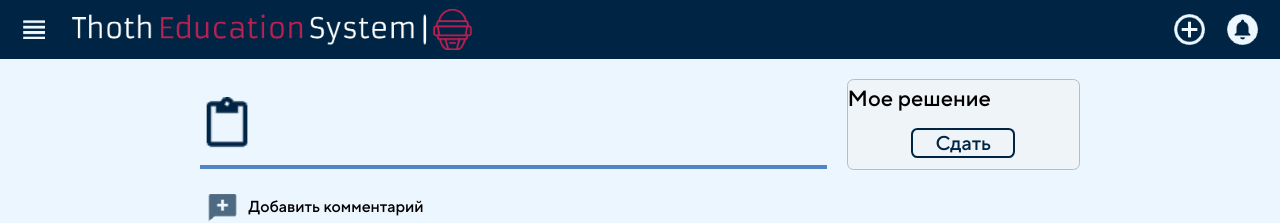
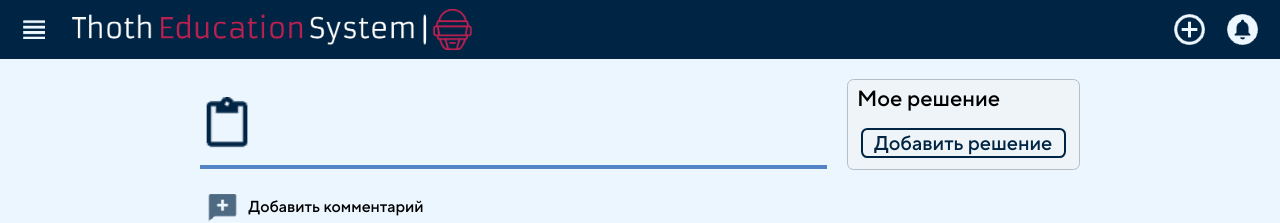
Before and after one commit to Sawtooth04/TES, a React (Create React App) app in the folder frontend/: page /room/1/task/1 in a window 1280 px wide. Shown: the top 223 px of the page. Built offline with nearby package versions, Linux system fonts and the light colour scheme; no server answers.

Commit message:
Linked JSZip library to front-end. Improved room task controls solution component. Added the ability to load solution to the server.

```diff
--- a/frontend/public/style.css
+++ b/frontend/public/style.css
@@ -1163,24 +1163,25 @@
 }
 .room-task__controls .room-task__controls__solution .room-task__controls__solution__header {
   display: flex;
-  width: 100%;
+  width: 92%;
   padding: 2.16% 4.32%;
 }
 .room-task__controls .room-task__controls__solution .room-task__controls__solution__header .room-task__controls__solution__header__title {
-  flex-grow: 1;
   margin: 0;
-  text-align: start;
   font-family: "TTNormsPro SemiBold", "sans-serif";
   font-size: 22px;
   white-space: nowrap;
+}
+.room-task__controls .room-task__controls__solution .room-task__controls__solution__files > input {
+  display: none;
 }
 .room-task__controls .room-task__controls__solution .room-task__controls__solution__submit-button {
   display: flex;
   align-items: center;
   justify-content: center;
-  width: 45%;
   height: 3.7vh;
   margin: 1.38vh 0;
+  padding: 5%;
   outline: none;
   border: #002544 0.2vw solid;
   border-radius: 0.5vw;
@@ -1189,6 +1190,7 @@
   transition: color 200ms ease-out, background-color 200ms ease-out;
   font-size: 20px;
   font-family: "TTNormsPro SemiBold", "sans-serif";
+  white-space: nowrap;
 }
 .room-task__controls .room-task__controls__solution .room-task__controls__solution__submit-button:hover {
   background-color: #002544;
--- a/frontend/src/components/RoomTask/RoomTask.jsx
+++ b/frontend/src/components/RoomTask/RoomTask.jsx
@@ -33,7 +33,7 @@ const RoomTask = () => {
                 </div>
                 <RoomTaskComments roomTaskID = {roomTaskID}/>
             </div>
-            <RoomTaskControls />
+            <RoomTaskControls roomID={roomID} roomTaskID={roomTaskID}/>
         </div>
     );
 };
--- a/frontend/src/components/RoomTask/RoomTaskControls/RoomTaskControls.jsx
+++ b/frontend/src/components/RoomTask/RoomTaskControls/RoomTaskControls.jsx
@@ -1,16 +1,10 @@
 import React from 'react';
+import RoomTaskControlsSolution from "./RoomTaskControlsSolution/RoomTaskControlsSolution";
 
-const RoomTaskControls = () => {
+const RoomTaskControls = ({ roomID, roomTaskID }) => {
     return (
         <div className={"room-task__controls"}>
-            <div className={"room-task__controls__solution"}>
-                <div className="room-task__controls__solution__header">
-                    <p className={"room-task__controls__solution__header__title"}> Мое решение </p>
-                </div>
-                <div className="room-task__controls__solution__files">
-                </div>
-                <button className={"room-task__controls__solution__submit-button"}> Сдать </button>
-            </div>
+            <RoomTaskControlsSolution roomID={roomID} roomTaskID={roomTaskID}/>
             <div className={"room-task__controls__solution-comments"}>
 
             </div>
--- /dev/null
+++ b/frontend/src/components/RoomTask/RoomTaskControls/RoomTaskControlsSolution/RoomTaskControlsSolution.jsx
@@ -0,0 +1,71 @@
+import React, {useRef, useState} from 'react';
+import JSZip from "jszip";
+
+const RoomTaskControlsSolution = ({ roomID, roomTaskID }) => {
+    const [solution, setSolution] = useState(null);
+    const fileInput = useRef();
+
+    function addSolution() {
+        fileInput.current.click();
+    }
+
+    async function sendSolution(solution) {
+        let data = new FormData();
+        data.append("roomID", roomID);
+        data.append("taskID", roomTaskID);
+        data.append("file", solution);
+        let response = await fetch("/solution/upload", {
+            method: "post",
+            body: data
+        })
+    }
+
+    async function onSolutionChange() {
+        let root = fileInput.current.files[0].webkitRelativePath.split("/")[0];
+        let zip = new JSZip();
+        let reader;
+
+        function getFilesCount() {
+            let count = 0;
+
+            for (let key in zip.files)
+                if (zip.files[key].dir === false)
+                    count++;
+            return count;
+        }
+
+        async function readResultProcessing() {
+            zip.file(this.name, this.reader.result);
+
+            if (getFilesCount() === fileInput.current.files.length)  {
+                let solution = await zip.generateAsync({ type: "blob" });
+                solution.lastModifiedDate = new Date();
+                solution.name = root + ".zip";
+                await sendSolution(solution);
+            }
+        }
+
+        for (let i = 0; i < fileInput.current.files.length; i++) {
+            reader = new FileReader();
+            reader.onload = readResultProcessing.bind({name: fileInput.current.files[i].webkitRelativePath, reader: reader});
+            reader.readAsArrayBuffer(fileInput.current.files[i]);
+        }
+    }
+
+    return (
+        <div className={"room-task__controls__solution"}>
+            <div className="room-task__controls__solution__header">
+                <p className={"room-task__controls__solution__header__title"}> Мое решение </p>
+            </div>
+            <div className="room-task__controls__solution__files">
+                <input type={"file"} ref={fileInput} onChange={onSolutionChange} webkitdirectory=""/>
+            </div>
+            { (solution != null) ?
+                <button className={"room-task__controls__solution__submit-button"}> Сдать </button> :
+                <button className={"room-task__controls__solution__submit-button"} onClick={addSolution}> Добавить решение </button>
+            }
+        </div>
+    );
+};
+
+export default RoomTaskControlsSolution;
--- a/frontend/src/components/RoomTask/RoomTaskControls/room-task-controls.scss
+++ b/frontend/src/components/RoomTask/RoomTaskControls/room-task-controls.scss
@@ -16,16 +16,20 @@
 
     & .room-task__controls__solution__header {
       display: flex;
-      width: 100%;
+      width: 92%;
       padding: 2.16% 4.32%;
 
       & .room-task__controls__solution__header__title {
-        flex-grow: 1;
         margin: 0;
-        text-align: start;
         font-family: "TTNormsPro SemiBold", "sans-serif";
         font-size: 22px;
         white-space: nowrap;
+      }
+    }
+
+    & .room-task__controls__solution__files {
+      & > input {
+        display: none;
       }
     }
 
@@ -33,9 +37,9 @@
       display: flex;
       align-items: center;
       justify-content: center;
-      width: 45%;
       height: 3.7vh;
       margin: 1.38vh 0;
+      padding: 5%;
       outline: none;
       border: $primary_color 0.2vw solid;
       border-radius: 0.5vw;
@@ -44,6 +48,7 @@
       transition: color 200ms ease-out, background-color 200ms ease-out;
       font-size: 20px;
       font-family: 'TTNormsPro SemiBold', 'sans-serif';
+      white-space: nowrap;
     }
 
     & .room-task__controls__solution__submit-button:hover {
--- /dev/null
+++ b/package.json
@@ -0,0 +1,5 @@
+{
+  "dependencies": {
+    "jszip": "^3.10.1"
+  }
+}
```
Also changed, not shown: 2 other files (tests, documents, lock files or other folders).
